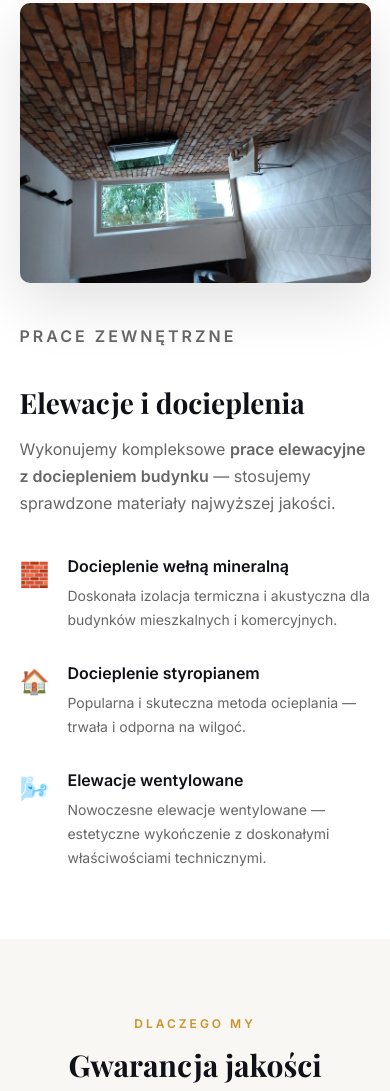
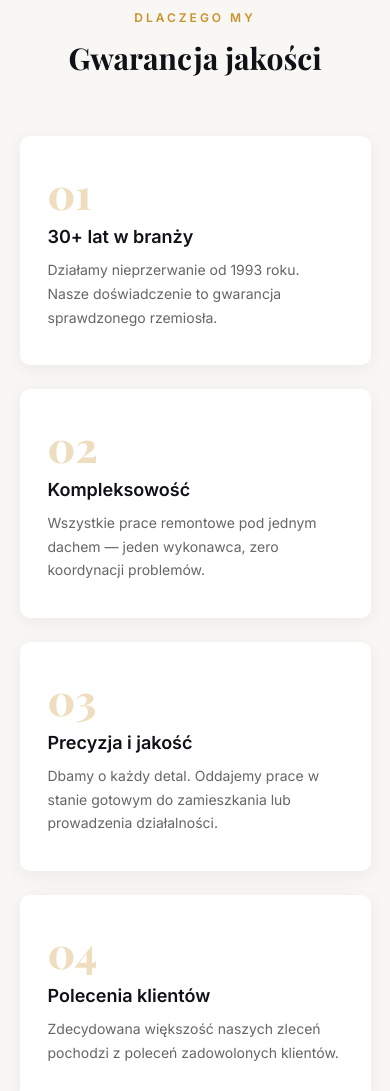
Before and after one commit to AdrianStankiewicz/giza-gips, a plain HTML site: page index.html in a window 390 px wide. Shown: the part 3297-4388 px from the top of the page. Drawn offline with nearby package versions, Linux system fonts and the light colour scheme.

Commit message:
Remove elewacje, fix image horizontal

```diff
--- a/index.html
+++ b/index.html
@@ -5,10 +5,10 @@
 <meta charset="UTF-8">
 <meta name="viewport" content="width=device-width, initial-scale=1">
 
-<title>Remonty Trójmiasto – GIZA Roman Giziński | Gładzie, Glazura, GK, Elewacje</title>
+<title>Remonty Trójmiasto – GIZA Roman Giziński | Gładzie, Glazura, GK, Wykończenia wnętrz</title>
 
-<meta name="description" content="Kompleksowe remonty i wykończenia wnętrz w Trójmieście. Firma GIZA – Roman Giziński. Gładzie gipsowe, glazurnictwo, instalacje, zabudowy GK, elewacje. W branży od 1993 r. Tel: 883 48 16 47.">
-<meta name="keywords" content="remonty Trójmiasto, wykończenia wnętrz Gdańsk, gładzie gipsowe, glazurnictwo, instalacje elektryczne, zabudowy GK, elewacje, Roman Giziński GIZA">
+<meta name="description" content="Kompleksowe remonty i wykończenia wnętrz w Trójmieście. Firma GIZA – Roman Giziński. Gładzie gipsowe, glazurnictwo, instalacje, zabudowy GK. W branży od 1993 r. Tel: 883 48 16 47.">
+<meta name="keywords" content="remonty Trójmiasto, wykończenia wnętrz Gdańsk, gładzie gipsowe, glazurnictwo, instalacje elektryczne, zabudowy GK, Roman Giziński GIZA">
 <meta name="robots" content="index, follow">
 <meta name="theme-color" content="#0f1117">
 <link rel="icon" href="favicon.svg" type="image/svg+xml">
@@ -16,7 +16,7 @@
 <!-- Open Graph (Facebook, WhatsApp, LinkedIn) -->
 <meta property="og:type" content="website">
 <meta property="og:title" content="GIZA – Kompleksowe Remonty Trójmiasto | Od 1993 roku">
-<meta property="og:description" content="Profesjonalne remonty i wykończenia wnętrz w Trójmieście. Gładzie, glazurnictwo, instalacje, GK, elewacje. Zadzwoń: 883 48 16 47.">
+<meta property="og:description" content="Profesjonalne remonty i wykończenia wnętrz w Trójmieście. Gładzie, glazurnictwo, instalacje, GK. Zadzwoń: 883 48 16 47.">
 <meta property="og:image" content="photos/realizacja-01.jpg">
 <meta property="og:locale" content="pl_PL">
 
@@ -55,8 +55,7 @@
       {"@type": "Offer", "itemOffered": {"@type": "Service", "name": "Instalacje wodno-kanalizacyjne"}},
       {"@type": "Offer", "itemOffered": {"@type": "Service", "name": "Instalacje elektryczne"}},
       {"@type": "Offer", "itemOffered": {"@type": "Service", "name": "Zabudowy GK – ścianki działowe i sufity"}},
-      {"@type": "Offer", "itemOffered": {"@type": "Service", "name": "Montaż drzwi i podłóg"}},
-      {"@type": "Offer", "itemOffered": {"@type": "Service", "name": "Elewacje i docieplenia budynków"}}
+      {"@type": "Offer", "itemOffered": {"@type": "Service", "name": "Montaż drzwi i podłóg"}}
     ]
   }
 }
@@ -83,7 +82,6 @@
     <nav id="menu">
       <a href="#o-nas">O nas</a>
       <a href="#uslugi">Usługi</a>
-      <a href="#elewacje">Elewacje</a>
       <a href="#kontakt">Kontakt</a>
       <a href="#realizacje">Realizacje</a>
     </nav>
@@ -242,45 +240,6 @@
   </div>
 </section>
 
-<!-- ELEWACJE -->
-<section id="elewacje" class="section">
-  <div class="container">
-    <div class="elev-grid fade-up">
-      <div class="elev-img">
-        <img src="photos/realizacja-02.webp" alt="Elewacja budynku z dociepleniem – firma GIZA Trójmiasto" loading="lazy">
-      </div>
-      <div class="elev-text">
-        <p class="section-label">Prace zewnętrzne</p>
-        <h2>Elewacje i docieplenia</h2>
-        <p>Wykonujemy kompleksowe <strong>prace elewacyjne z dociepleniem budynku</strong> — stosujemy sprawdzone materiały najwyższej jakości.</p>
-        <ul class="elev-list">
-          <li>
-            <span class="elev-icon">🧱</span>
-            <div>
-              <strong>Docieplenie wełną mineralną</strong>
-              <p>Doskonała izolacja termiczna i akustyczna dla budynków mieszkalnych i komercyjnych.</p>
-            </div>
-          </li>
-          <li>
-            <span class="elev-icon">🏠</span>
-            <div>
-              <strong>Docieplenie styropianem</strong>
-              <p>Popularna i skuteczna metoda ocieplania — trwała i odporna na wilgoć.</p>
-            </div>
-          </li>
-          <li>
-            <span class="elev-icon">🌬️</span>
-            <div>
-              <strong>Elewacje wentylowane</strong>
-              <p>Nowoczesne elewacje wentylowane — estetyczne wykończenie z doskonałymi właściwościami technicznymi.</p>
-            </div>
-          </li>
-        </ul>
-      </div>
-    </div>
-  </div>
-</section>
-
 <!-- DLACZEGO MY -->
 <section class="section why-section">
   <div class="container">
@@ -346,11 +305,6 @@
             <span class="area-chip">Rumia</span>
             <span class="area-chip">Reda</span>
             <span class="area-chip">Wejherowo</span>
-            <span class="area-chip">Pruszcz Gdański</span>
-            <span class="area-chip">Tczew</span>
-            <span class="area-chip">Kartuzy</span>
-            <span class="area-chip">Puck</span>
-            <span class="area-chip">Nowy Dwór Gdański</span>
           </div>
         </div>
         <a href="tel:883481647" class="btn-primary">Zadzwoń i umów wycenę</a>
--- a/style.css
+++ b/style.css
@@ -463,62 +463,6 @@ nav#menu a.active::after { width: 100%; }
 }
 .featured-card h3 { color: var(--gold-lt); }
 
-/* ─── ELEWACJE ──────────────────────────────────────────────── */
-.elev-grid {
-  display: grid;
-  grid-template-columns: 1fr 1fr;
-  gap: 80px;
-  align-items: center;
-}
-.elev-img {
-  border-radius: var(--radius);
-  overflow: hidden;
-  box-shadow: 0 20px 60px rgba(0,0,0,0.12);
-}
-.elev-img img {
-  width: 100%;
-  height: 500px;
-  object-fit: cover;
-}
-.elev-text h2 {
-  font-size: clamp(28px, 3.5vw, 42px);
-  color: var(--dark);
-  margin-bottom: 16px;
-}
-.elev-text > p {
-  color: var(--muted);
-  margin-bottom: 36px;
-  font-size: 16px;
-}
-
-.elev-list {
-  list-style: none;
-  display: flex;
-  flex-direction: column;
-  gap: 28px;
-}
-.elev-list li {
-  display: flex;
-  gap: 18px;
-  align-items: flex-start;
-}
-.elev-icon {
-  font-size: 24px;
-  flex-shrink: 0;
-  margin-top: 2px;
-}
-.elev-list strong {
-  display: block;
-  font-size: 16px;
-  color: var(--dark);
-  margin-bottom: 4px;
-}
-.elev-list p {
-  color: var(--muted);
-  font-size: 14px;
-  margin: 0;
-}
-
 /* ─── GALLERY (MASONRY) ─────────────────────────────────────── */
 .gallery {
   columns: 4;
@@ -532,6 +476,7 @@ nav#menu a.active::after { width: 100%; }
   cursor: pointer;
   transition: transform var(--transition), opacity var(--transition);
   break-inside: avoid;
+  image-orientation: from-image;
 }
 .gallery-item:hover {
   transform: scale(1.02);
```
